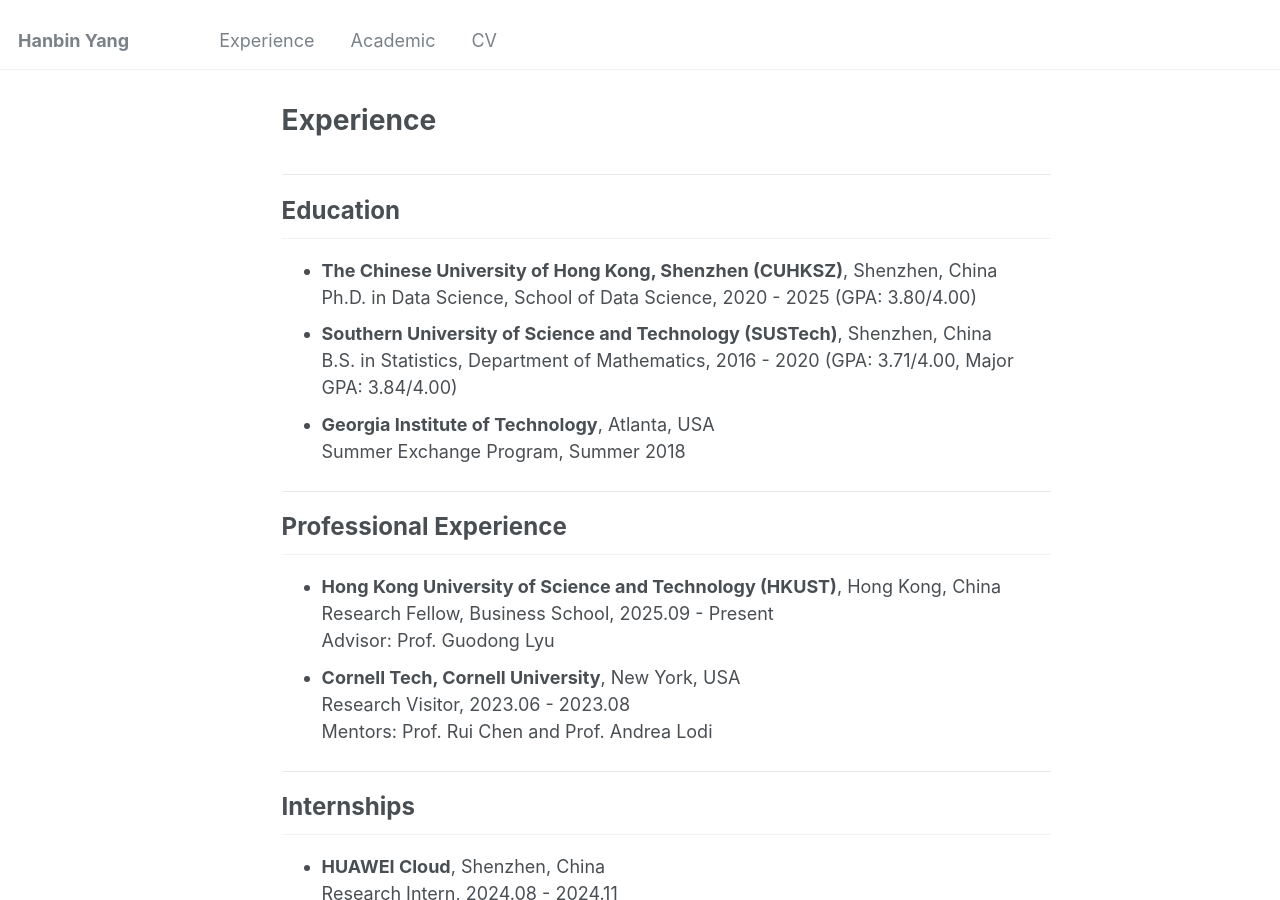
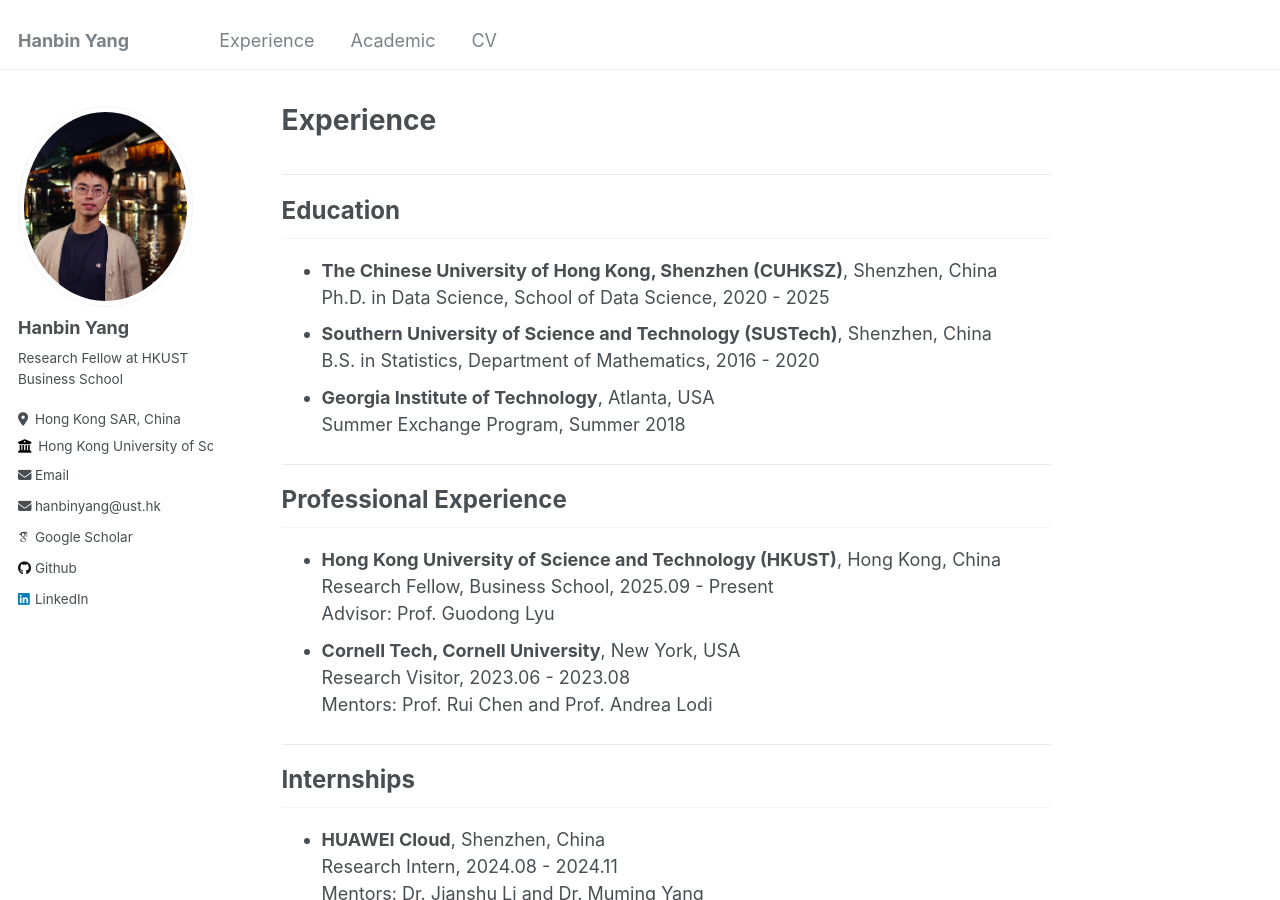
Before and after one commit to YANG-Hanbin/YANG-Hanbin.github.io, a Jekyll site: the page built from _pages/experience.md, in a window 1280 px wide and 900 px high. Built offline with Jekyll 4.4.1, drawn with Linux system fonts in a browser that asks for light colours; some web fonts are replaced.

Commit message:
Restore sidebar profile/contact and remove GPA from education

```diff
--- a/_config.yml
+++ b/_config.yml
@@ -21,14 +21,15 @@
 #               Additional customization can be done by editing /_includes/author-profile.html
 author:
   # Biographic information
-  avatar           : "hanbin.pdf"
+  avatar           : "hanbin.jpg"
   name             : "Hanbin Yang"
   pronouns         : # example: "she/her"
   bio              : "Research Fellow at HKUST Business School"
   location         : "Hong Kong SAR, China"
   employer         : "Hong Kong University of Science and Technology"
-  uri              : "https://yang-hanbin.github.io"
+  uri              : # URL
   email            : "hanbinyang1228@gmail.com"
+  email_secondary  : "hanbinyang@ust.hk"
 
   # Academic websites
   arxiv            : # URL - Update with the correct link to your profile
--- a/_includes/author-profile.html
+++ b/_includes/author-profile.html
@@ -21,7 +21,7 @@
   </div>
 
   <div class="author__urls-wrapper">
-    <button class="btn btn--inverse">Follow</button>
+    <button class="btn btn--inverse">Contact</button>
     <ul class="author__urls social-icons">
       <!-- Font Awesome icons / Biographic information  -->
       {% if author.location %}
@@ -35,6 +35,9 @@
       {% endif %}
       {% if author.email %}
         <li><a href="mailto:{{ author.email }}"><i class="fas fa-fw fa-envelope icon-pad-right" aria-hidden="true"></i>{{ site.data.ui-text[site.locale].email_label | default: "Email" }}</a></li>
+      {% endif %}
+      {% if author.email_secondary %}
+        <li><a href="mailto:{{ author.email_secondary }}"><i class="fas fa-fw fa-envelope icon-pad-right" aria-hidden="true"></i>{{ author.email_secondary }}</a></li>
       {% endif %}
 
       <!-- Font Awesome and Academicons icons / Academic websites -->
--- a/_pages/experience.md
+++ b/_pages/experience.md
@@ -2,15 +2,15 @@
 layout: single
 title: "Experience"
 permalink: /experience/
-author_profile: false
+author_profile: true
 ---
 
 <div class="hb-page">
   <section class="hb-section">
     <h2>Education</h2>
     <ul>
-      <li><strong>The Chinese University of Hong Kong, Shenzhen (CUHKSZ)</strong>, Shenzhen, China<br>Ph.D. in Data Science, School of Data Science, 2020 - 2025 (GPA: 3.80/4.00)</li>
-      <li><strong>Southern University of Science and Technology (SUSTech)</strong>, Shenzhen, China<br>B.S. in Statistics, Department of Mathematics, 2016 - 2020 (GPA: 3.71/4.00, Major GPA: 3.84/4.00)</li>
+      <li><strong>The Chinese University of Hong Kong, Shenzhen (CUHKSZ)</strong>, Shenzhen, China<br>Ph.D. in Data Science, School of Data Science, 2020 - 2025</li>
+      <li><strong>Southern University of Science and Technology (SUSTech)</strong>, Shenzhen, China<br>B.S. in Statistics, Department of Mathematics, 2016 - 2020</li>
       <li><strong>Georgia Institute of Technology</strong>, Atlanta, USA<br>Summer Exchange Program, Summer 2018</li>
     </ul>
   </section>
```
Also changed, not shown: _pages/about.md (+1 -10 lines), _pages/academic.md (+1 -1 lines), _pages/cv.md (+1 -1 lines), images/hanbin.jpg (added).
